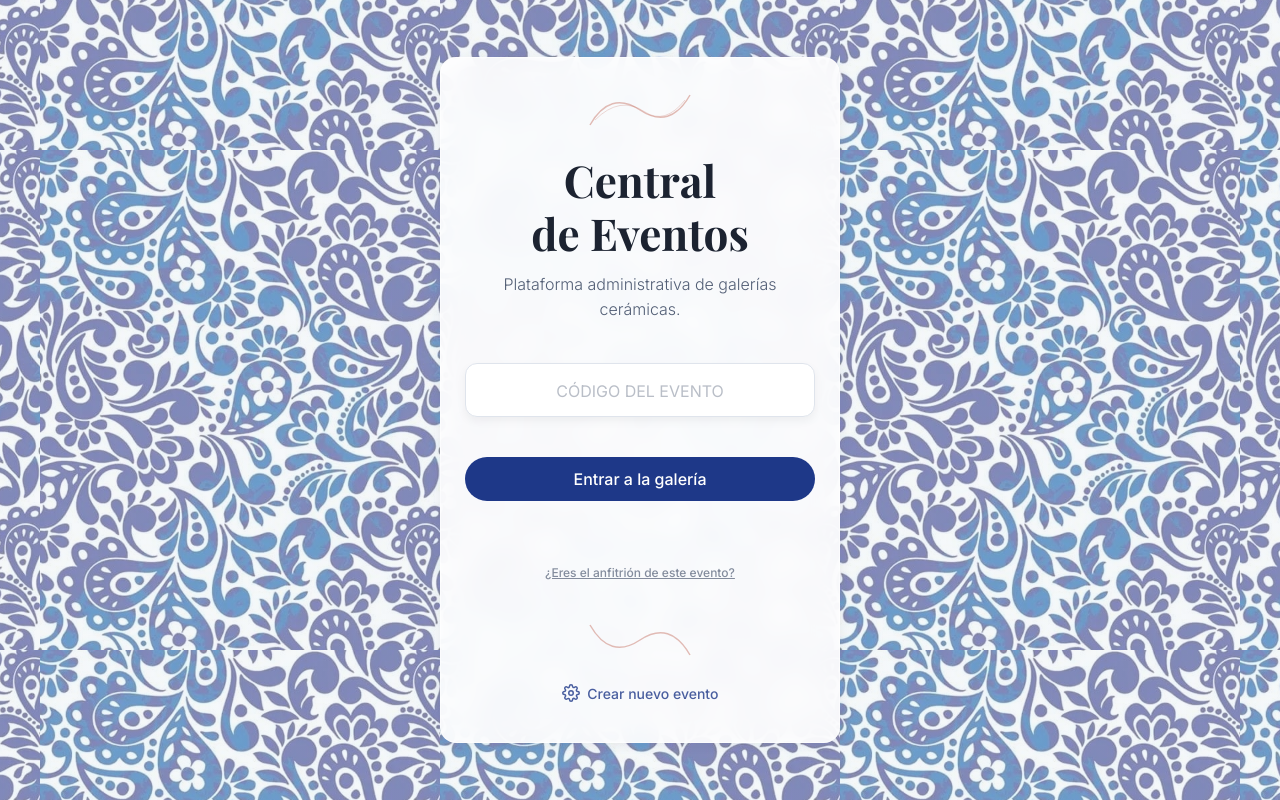
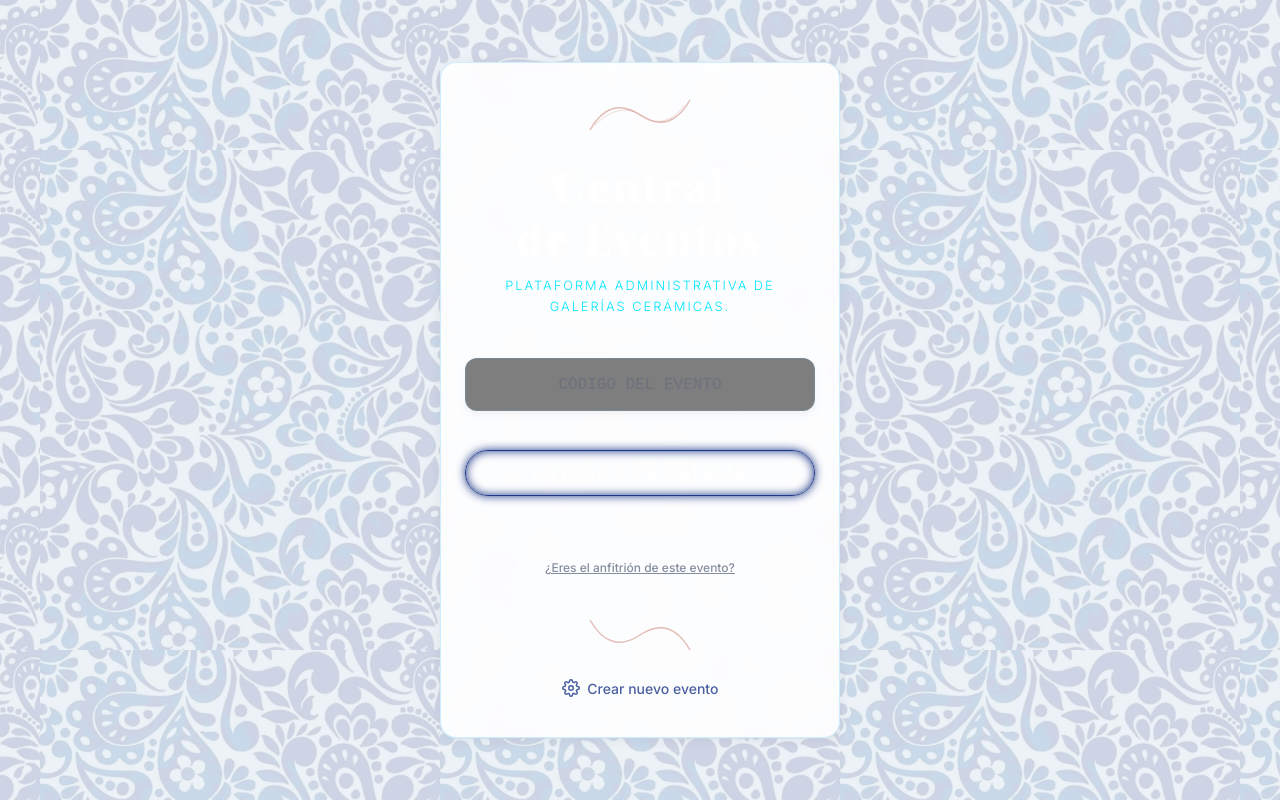
Before and after one commit to joaquinmarinoramirezreyes/Album, a React (Vite) app: page / in a window 1280 px wide. Built offline with nearby package versions, Linux system fonts and the light colour scheme; a web font is replaced by a local one.

Commit message:
style: apply extreme dark cyberpunk futuristic UI

```diff
--- a/styles.css
+++ b/styles.css
@@ -7,15 +7,15 @@
 :root {
   /* Palette */
   --color-bg:           #FAFAFA;
-  --overlay-rgb:        234, 240, 246;
+  --overlay-rgb: 5, 10, 20;
   --color-accent:       #1E3888;
   --bg-pattern:         url('/assets/talavera-pattern.jpg');
-  --color-bg-warm:      #EAF0F6;
+  --color-bg-warm: #0a1128;
   --color-talavera:     #1E3888;
   --color-talavera-dark: #12245C;
-  --color-charcoal:     #1C2331;
-  --color-charcoal-light: #525E75;
-  --color-white:        #FFFFFF;
+  --color-charcoal: #E5F0FF;
+  --color-charcoal-light: #8BA4D4;
+  --color-white: #020617;
   --color-divider:      #DFE4EC;
   --color-error:        #D32F2F;
 
@@ -125,16 +125,16 @@ img {
   justify-content: center;
   min-height: 100dvh;
   background:
-    linear-gradient(rgba(var(--overlay-rgb), .45), rgba(var(--overlay-rgb), .45)),
+    linear-gradient(rgba(var(--overlay-rgb), .85), rgba(var(--overlay-rgb), .85)),
     var(--bg-pattern) center / 400px repeat;
 }
 
 .login {
 
-  background: rgba(255, 255, 255, 0.7);
+  background: rgba(10, 15, 30, 0.65); box-shadow: 0 0 30px rgba(0,0,0,0.8), inset 0 0 20px rgba(255,255,255,0.05);
   backdrop-filter: blur(20px);
   -webkit-backdrop-filter: blur(20px);
-  border: 1px solid rgba(255, 255, 255, 0.5);
+  border: 1px solid rgba(100, 200, 255, 0.3);
   box-shadow: 0 8px 32px rgba(0, 0, 0, 0.08);
   border-radius: 24px;
 
@@ -356,7 +356,7 @@ img {
   text-align: center;
   padding: var(--sp-8) var(--sp-5) var(--sp-6);
   background:
-    linear-gradient(rgba(var(--overlay-rgb), .55), rgba(var(--overlay-rgb), .55)),
+    linear-gradient(rgba(var(--overlay-rgb), .90), rgba(var(--overlay-rgb), .90)),
     var(--bg-pattern) center / 400px repeat;
 }
 
@@ -380,10 +380,10 @@ img {
 /* — Upload Section — */
 .upload {
 
-  background: rgba(255, 255, 255, 0.7);
+  background: rgba(10, 15, 30, 0.65); box-shadow: 0 0 30px rgba(0,0,0,0.8), inset 0 0 20px rgba(255,255,255,0.05);
   backdrop-filter: blur(20px);
   -webkit-backdrop-filter: blur(20px);
-  border: 1px solid rgba(255, 255, 255, 0.5);
+  border: 1px solid rgba(100, 200, 255, 0.3);
   box-shadow: 0 8px 32px rgba(0, 0, 0, 0.08);
   border-radius: 24px;
 
@@ -716,7 +716,7 @@ img {
   border-top: 1px solid var(--color-divider);
   margin-top: var(--sp-6);
   background:
-    linear-gradient(rgba(var(--overlay-rgb), .55), rgba(var(--overlay-rgb), .55)),
+    linear-gradient(rgba(var(--overlay-rgb), .90), rgba(var(--overlay-rgb), .90)),
     var(--bg-pattern) center / 400px repeat;
 }
 
@@ -990,10 +990,10 @@ img {
 /* Modal Cards (dentro de lightbox) */
 .modal-card {
 
-  background: rgba(255, 255, 255, 0.7);
+  background: rgba(10, 15, 30, 0.65); box-shadow: 0 0 30px rgba(0,0,0,0.8), inset 0 0 20px rgba(255,255,255,0.05);
   backdrop-filter: blur(20px);
   -webkit-backdrop-filter: blur(20px);
-  border: 1px solid rgba(255, 255, 255, 0.5);
+  border: 1px solid rgba(100, 200, 255, 0.3);
   box-shadow: 0 8px 32px rgba(0, 0, 0, 0.08);
   border-radius: 24px;
 
@@ -1272,3 +1272,75 @@ body.show-singles #fab-camera { display: none !important; }
   left: 200%;
   transition: 0.7s ease-in-out;
 }
+
+
+.photo-card {
+  background: rgba(10, 15, 30, 0.8) !important;
+  border: 1px solid rgba(100, 200, 255, 0.4) !important;
+  color: #fff !important;
+  box-shadow: 0 0 15px rgba(0, 150, 255, 0.1) !important;
+  transition: transform 0.4s cubic-bezier(0.175, 0.885, 0.32, 1.275), box-shadow 0.4s ease, border-color 0.3s ease;
+}
+.photo-card:hover {
+  border-color: rgba(0, 255, 255, 0.8) !important;
+  box-shadow: 0 0 25px rgba(0, 255, 255, 0.4), inset 0 0 15px rgba(0, 255, 255, 0.2) !important;
+}
+.photo-card__author {
+  color: #00e5ff !important;
+  text-shadow: 0 0 5px rgba(0, 229, 255, 0.5);
+  font-family: ui-monospace, monospace;
+}
+
+
+.btn--primary {
+  background: transparent !important;
+  border: 1px solid var(--color-talavera) !important;
+  color: #fff !important;
+  text-transform: uppercase;
+  letter-spacing: 2px;
+  box-shadow: 0 0 10px var(--color-talavera), inset 0 0 10px var(--color-talavera) !important;
+}
+.btn--primary:hover {
+  background: var(--color-talavera) !important;
+  box-shadow: 0 0 30px var(--color-talavera), inset 0 0 20px rgba(255,255,255,0.5) !important;
+  text-shadow: 0 0 10px #fff;
+}
+.login__input {
+  background: rgba(0,0,0,0.5) !important;
+  border: 1px solid rgba(100, 200, 255, 0.2) !important;
+  color: #00e5ff !important;
+  font-family: ui-monospace, monospace !important;
+  text-transform: uppercase;
+}
+.login__input:focus {
+  border-color: #00e5ff !important;
+  box-shadow: 0 0 15px rgba(0, 229, 255, 0.5) !important;
+}
+.login__title {
+  color: #fff !important;
+  text-shadow: 0 0 10px rgba(255,255,255,0.5);
+  letter-spacing: 3px;
+}
+.login__subtitle {
+  color: #00e5ff !important;
+  text-transform: uppercase;
+  letter-spacing: 2px;
+  font-size: 0.8rem;
+}
+
+
+body::after {
+  content: '';
+  position: fixed;
+  top: 0; left: 0; width: 100%; height: 100%;
+  pointer-events: none;
+  background: linear-gradient(to bottom, transparent 50%, rgba(0, 255, 255, 0.03) 51%, transparent 51%);
+  background-size: 100% 4px;
+  z-index: 9999;
+  animation: hudScan 10s linear infinite;
+  opacity: 0.6;
+}
+@keyframes hudScan {
+  0% { transform: translateY(-100vh); }
+  100% { transform: translateY(100vh); }
+}
```
